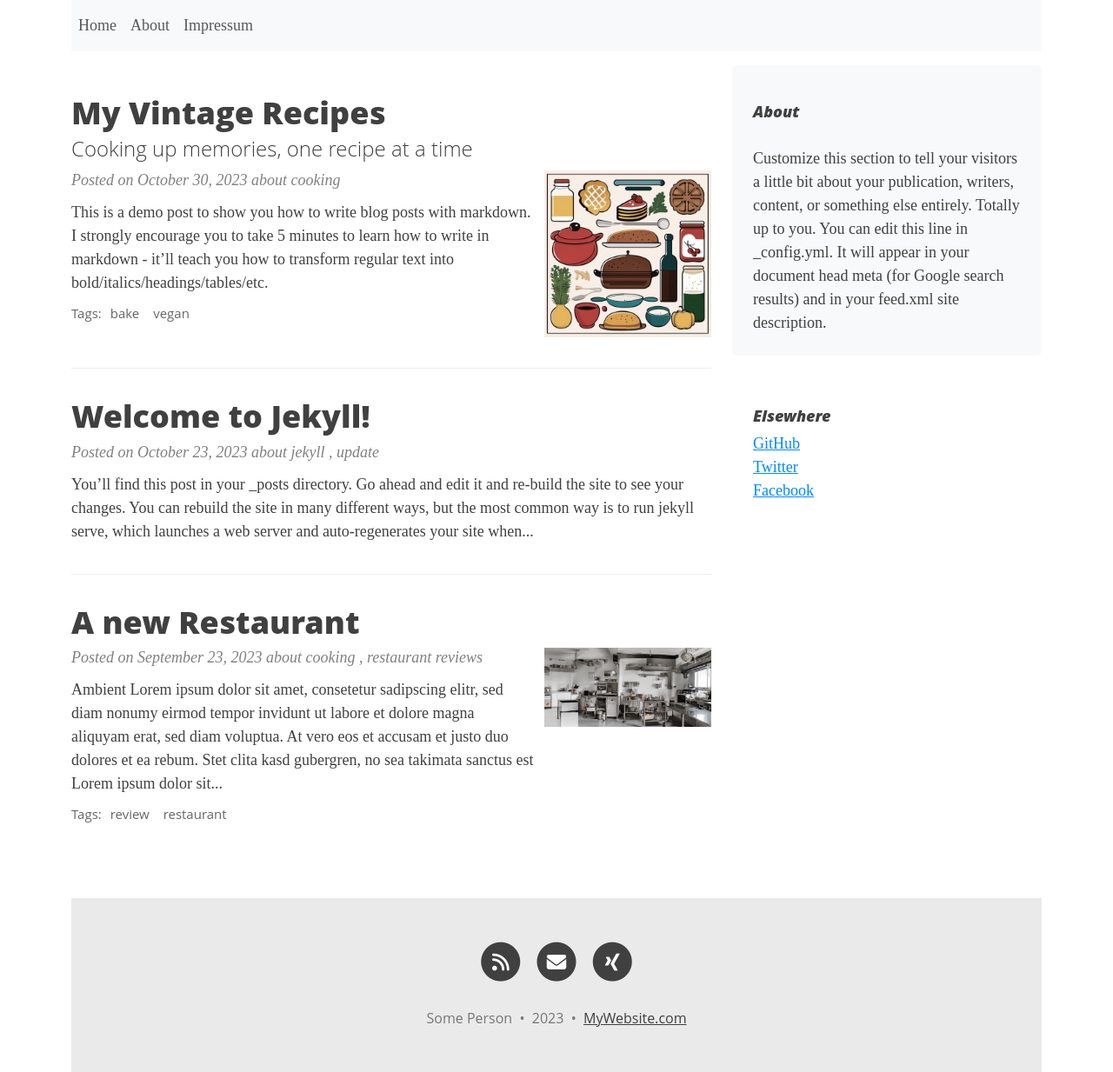
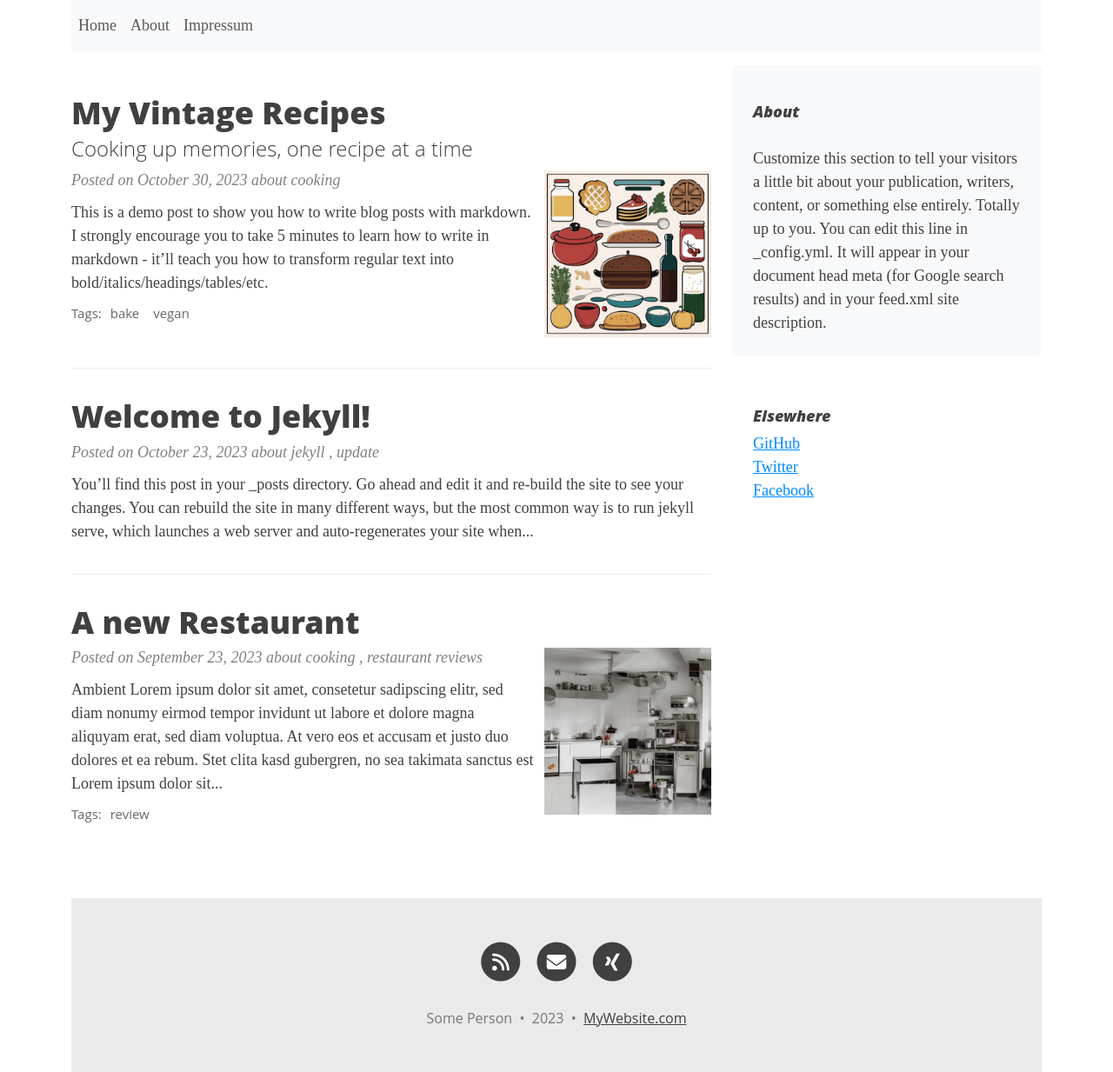
Before and after one commit to Mikrosztrip/toth-blog, a Jekyll site: the page built from index.html, in a window 1280 px wide and 1233 px high. Shown: the whole window at 87% size. Built offline with Jekyll 4.4.1, drawn with Linux system fonts in a browser that asks for light colours; the list of posts is cut into pages by our own code.

Commit message:
fix fluid cover thumbnail

```diff
--- a/404.html
+++ b/404.html
@@ -1,12 +1,11 @@
 ---
 permalink: /404.html
-layout: default
+layout: minimal
 ---
 
 <style type="text/css" media="screen">
   .container {
     margin: 10px auto;
-    max-width: 600px;
     text-align: center;
   }
   h1 {
--- a/_includes/post_header.html
+++ b/_includes/post_header.html
@@ -1,4 +1,5 @@
-<!-- TODO this file has become a mess, refactor it -->
+<!-- Header for Post pages  -->
+<!-- Show Banner image i.e. -->
 
 {% assign date_format = site.date_format | default: "%B %-d, %Y" %}
 
--- a/assets/css/main.css
+++ b/assets/css/main.css
@@ -496,6 +496,7 @@ footer .footer-custom-content {
   margin-left: 0.625rem;
   height: 12rem;
   width: 12rem;
+  overflow: hidden;
 }
 .post-preview .post-image {
   filter: grayscale(40%);
@@ -504,11 +505,8 @@ footer .footer-custom-content {
   filter: grayscale(0%);
 }
 .post-preview .post-image img {
-  max-height: 100%;
-  max-width: 100%;
-}
-.post-preview .post-image-short {
-  margin-top: -2.1875rem;
+  height: 100%;
+  max-width: none;
 }
 @media (max-width: 767px) {
   .post-preview .post-image {
@@ -545,6 +543,12 @@ footer .footer-custom-content {
 @media (min-width: 768px) {
   .post-preview .post-title {
     font-size: 2.25rem;
+  }
+}
+
+@media (min-width: 1200px) {
+  .post-preview .post-image-short {
+    margin-top: -2.1875rem;
   }
 }
 
--- a/cooking/restaurant reviews/_posts/2023-09-23-new-stuff.md
+++ b/cooking/restaurant reviews/_posts/2023-09-23-new-stuff.md
@@ -1,7 +1,7 @@
 ---
 title: A new Restaurant
 cover-img: /assets/img/kitchen_banner.png
-tags: [review, restaurant]
+tags: [review]
 ---
 
 ## Ambient
```
Also changed, not shown: impressum.md (renamed from impressum.html).
